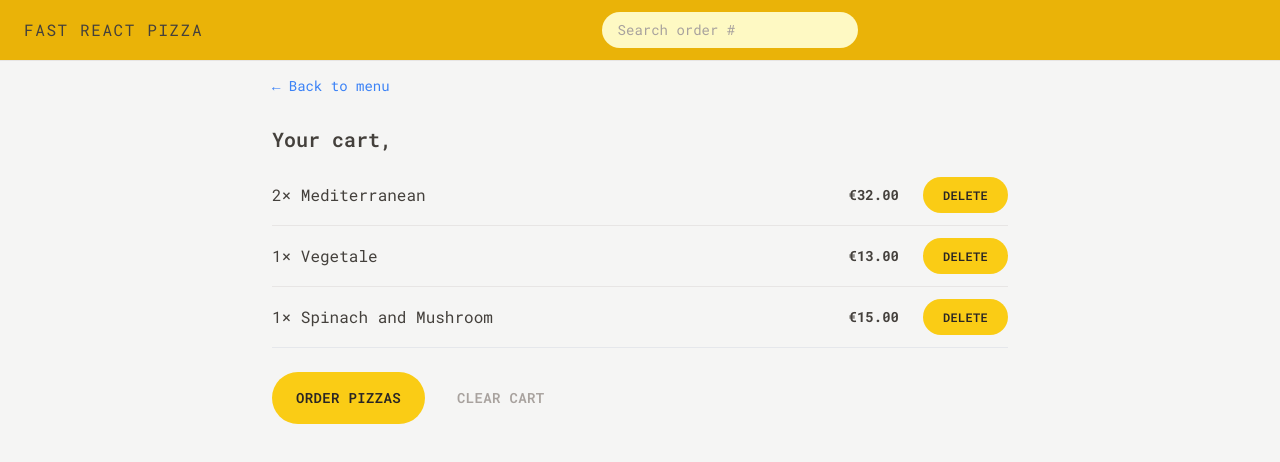
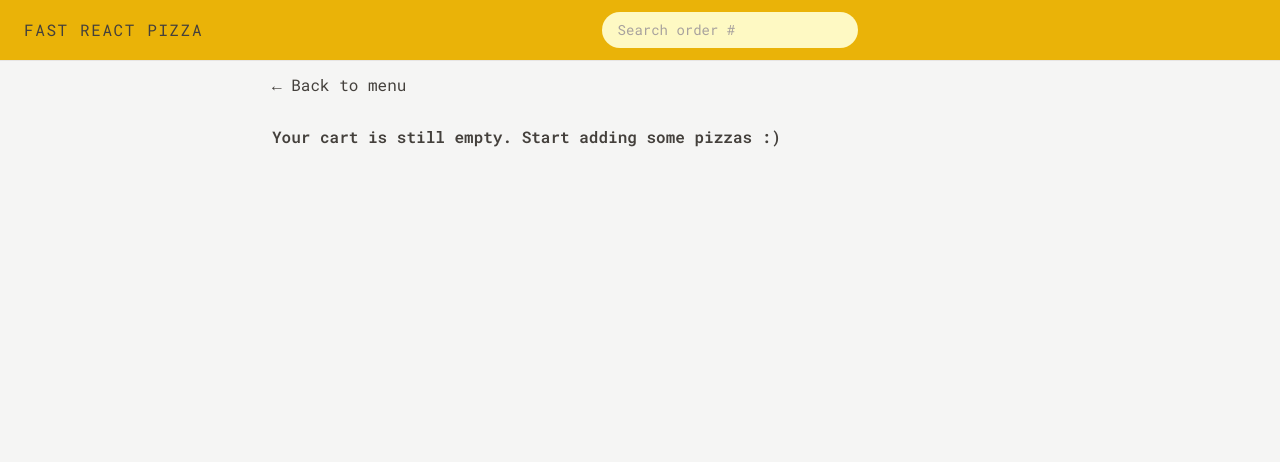
Before and after one commit to jeewantha-upul/Pizza-Ord, a React (Vite) app: page /cart in a window 1280 px wide. Shown: the top 462 px of the page. Built offline with nearby package versions, Linux system fonts and the light colour scheme.

Commit message:
implemented cart items showing and clearing the cart functionalities based on the redux store

```diff
--- a/src/features/cart/Cart.jsx
+++ b/src/features/cart/Cart.jsx
@@ -4,35 +4,18 @@
 import LinkButton from "../../UI/LinkButton";
 import Button from "../../UI/Button";
 import CartItem from "./CartItem";
-import { useSelector } from "react-redux";
+import { useDispatch, useSelector } from "react-redux";
+import { getCart , clearCart } from "./cartSlice";
+import EmptyCart from './EmptyCart'
 
-const fakeCart = [
-  {
-    pizzaId: 12,
-    name: "Mediterranean",
-    quantity: 2,
-    unitPrice: 16,
-    totalPrice: 32,
-  },
-  {
-    pizzaId: 6,
-    name: "Vegetale",
-    quantity: 1,
-    unitPrice: 13,
-    totalPrice: 13,
-  },
-  {
-    pizzaId: 11,
-    name: "Spinach and Mushroom",
-    quantity: 1,
-    unitPrice: 15,
-    totalPrice: 15,
-  },
-];
 
 function Cart() {
-  const cart = fakeCart;
   const userName = useSelector( state => state.user.username);
+  const cart = useSelector(getCart);
+  const dispatch = useDispatch();
+
+
+  if(cart.length === 0) return <EmptyCart/>
 
   return (
     <div className="px-4 py-3">
@@ -48,7 +31,7 @@
         <Button to="/order/new" type="primary">
           Order pizzas
         </Button>
-        <Button type="secondary">Clear Cart</Button>
+        <Button type="secondary" onClick={()=> dispatch(clearCart())}>Clear Cart</Button>
       </div>
     </div>
   );
--- a/src/features/cart/EmptyCart.jsx
+++ b/src/features/cart/EmptyCart.jsx
@@ -3,10 +3,10 @@
 
 function EmptyCart() {
   return (
-    <div>
+    <div className="px-4 py-3">
       <Link to="/menu">&larr; Back to menu</Link>
 
-      <p>Your cart is still empty. Start adding some pizzas :)</p>
+      <p className="mt-7 font-semibold">Your cart is still empty. Start adding some pizzas :)</p>
     </div>
   );
 }
--- a/src/features/cart/cartSlice.js
+++ b/src/features/cart/cartSlice.js
@@ -35,6 +35,7 @@
     }
   }
 })
+export const getCart = state => state.cart.cart;
 
 export const getTotalCartQuantity = (state)=>
   state.cart.cart.reduce((sum,item)=> sum + item.quantity , 0)
```
